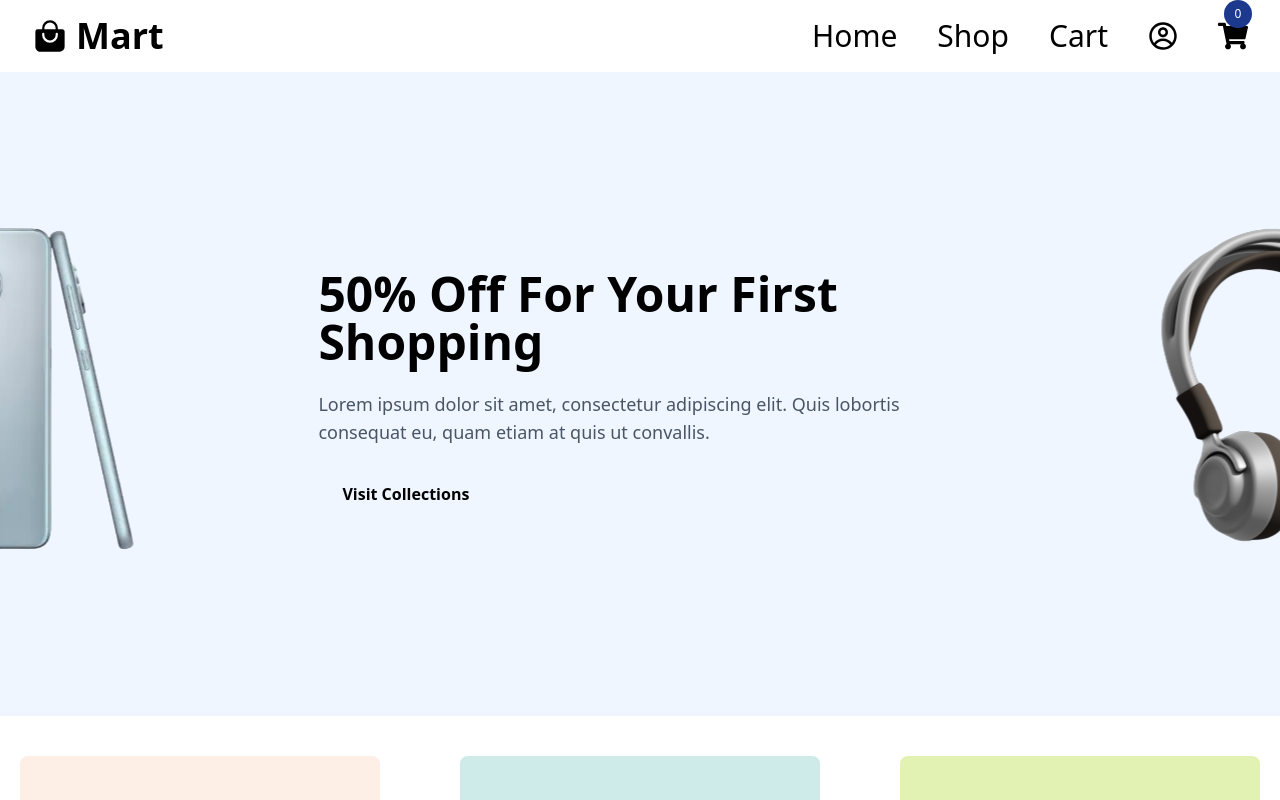
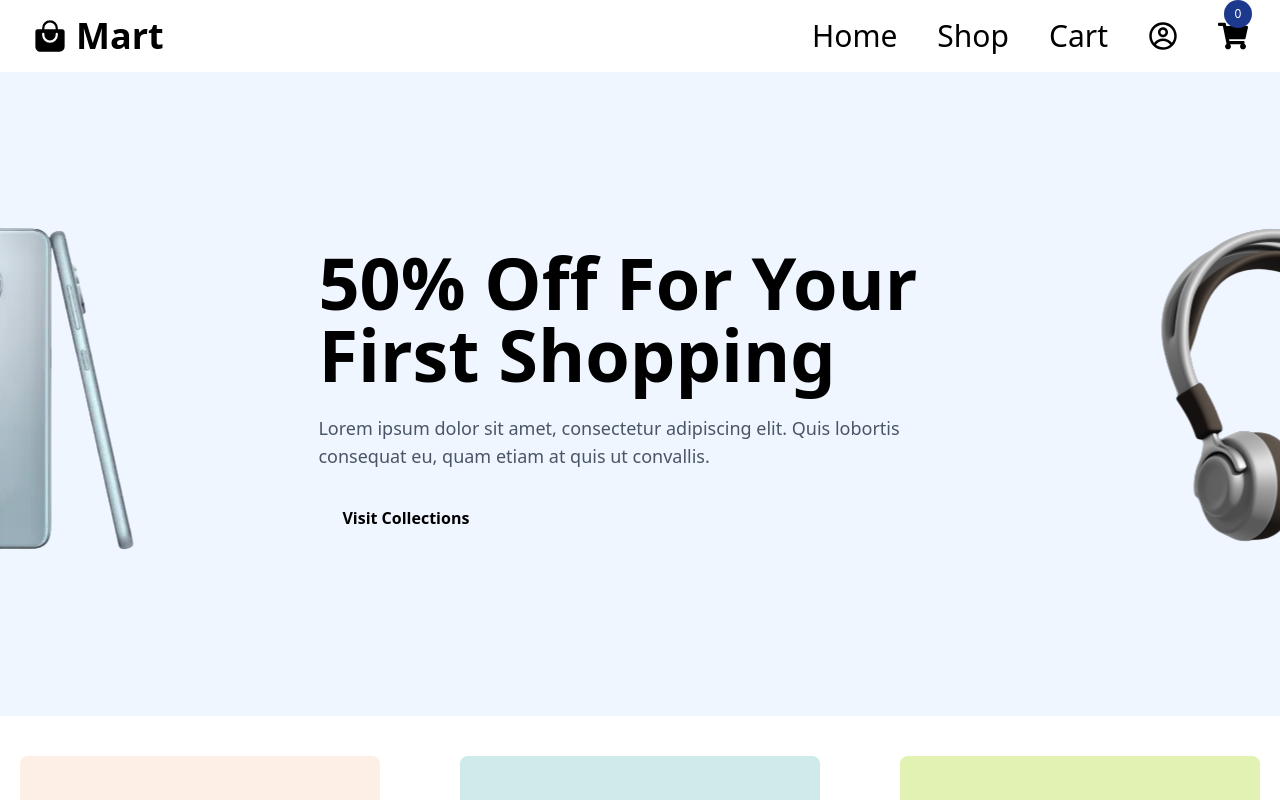
Before and after one commit to prasad6302/E-COMMERCE-REACT-PROJECT, a React (Vite) app: page / in a window 1280 px wide. Shown: the top 800 px of the page. Built offline with nearby package versions, Linux system fonts and the light colour scheme.

Commit message:
modifications in project

```diff
--- a/src/Pages/BigDiscount.jsx
+++ b/src/Pages/BigDiscount.jsx
@@ -5,6 +5,7 @@ import { Link } from 'react-router-dom';
 import { useDispatch } from 'react-redux';
 import { addToCart } from '../ReduxToolKit-Store/productSlice';
 import { toast } from 'react-toastify';
+
 export default function BigDiscount() {
   const { discountData } = useContext(globalContext);
   const dispatch =useDispatch();
@@ -20,11 +21,11 @@ export default function BigDiscount() {
         key={product.id}
         className="flex flex-col h-full bg-white rounded-xl p-5 shadow-md hover:shadow-lg transition duration-300 relative"
       >
+
         {/* Discount badge */}
         <span className="absolute top-4 left-4 bg-blue-900 text-white text-xs font-semibold px-3 py-1 rounded-full z-10">
           {product.discount}% Off
         </span>
-
         {/* Image Box */}
         <div className="w-full h-[250px] flex items-center justify-center mb-4 mt-6">
           <Link to={`/${product.id}`}>
--- a/src/Pages/Carousel.jsx
+++ b/src/Pages/Carousel.jsx
@@ -22,7 +22,7 @@ export default function Carousel() {
                         <div className="flex flex-col md:flex-row items-center justify-between max-w-7xl mx-auto px-6 py-8">
                             <div className="w-full md:w-1/2 space-y-6 text-center md:text-left">
 
-                                <h2 className="text-3xl md:text-5xl font-bold">{item.title}</h2>
+                                <h2 className="text-3xl md:text-7xl font-bold">{item.title}</h2>
                                 <p className="text-gray-600 text-base md:text-lg">{item.desc}</p>
                                 <button className=" text-black font-bold px-6 py-3 hover:bg-gray-200">
                                     Visit Collections
--- a/src/Pages/ProductDetails.jsx
+++ b/src/Pages/ProductDetails.jsx
@@ -4,7 +4,7 @@ import { globalContext } from '../MyContext/MyContext';
 import image from '../assets/table.jpg'
 import { addToCart } from '../ReduxToolKit-Store/productSlice';
 import { useDispatch } from 'react-redux';
-import { toast } from 'react-toastify'; // ✅ Import toast
+import { toast } from 'react-toastify';
 
 export default function ProductDetails() {
   const { id } = useParams();
--- a/src/ReduxToolKit-Store/productSlice.js
+++ b/src/ReduxToolKit-Store/productSlice.js
@@ -1,5 +1,3 @@
-// src/ReduxToolKit-Store/productSlice.js
-
 import { createSlice } from '@reduxjs/toolkit';
 
 // Load cart from localStorage
```
